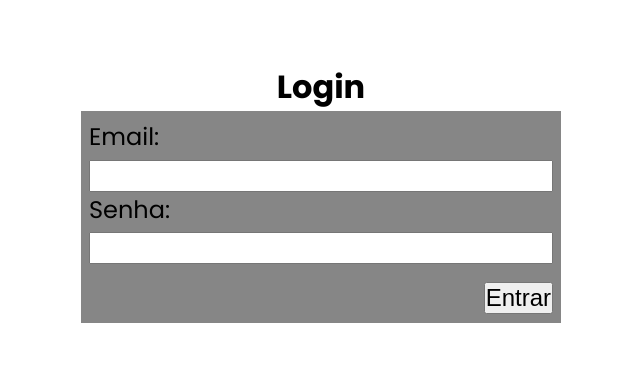
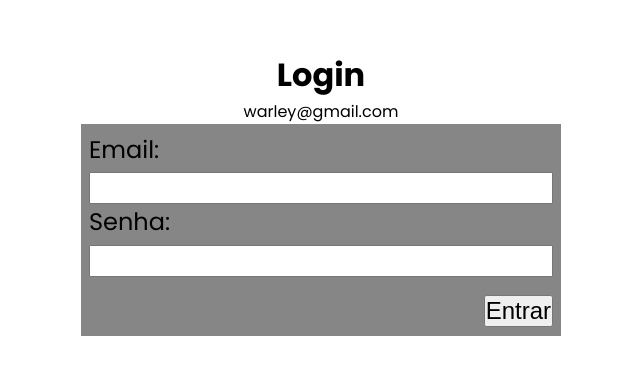
Before and after one commit to Warleyaf/crud-front-end, a React (Vite) app: page /login in a window 1280 px wide. Shown: the part 207-582 px from the top of the page, without its empty margins (319-959 px from the left). Built offline with nearby package versions, Linux system fonts and the light colour scheme.

Commit message:
Iserindo a ContextAPI

```diff
--- a/src/App.jsx
+++ b/src/App.jsx
@@ -1,13 +1,23 @@
 import React from "react"
+import { useContext } from "react";
 
 import { AppRoutes } from './AppRoutes';
 
-
+import { AuthContext } from './contexts/auth';
 function App() {
 
   return (
     <div>
-      <AppRoutes/>
+      <AuthContext.Provider
+        value={{userId: '123',
+        user: {
+          email: 'warley@gmail.com'
+        }}}
+
+      >
+        <AppRoutes/>
+      </AuthContext.Provider>
+
     </div>
   )
 }
--- /dev/null
+++ b/src/contexts/auth.jsx
@@ -0,0 +1,3 @@
+import React, { createContext } from "react";
+
+export const AuthContext = createContext();
--- a/src/pages/LoginPage/LoginPage.jsx
+++ b/src/pages/LoginPage/LoginPage.jsx
@@ -1,11 +1,14 @@
 import React from "react";
-import { useState } from "react";
+import { useState, useContext } from "react";
+
+import { AuthContext } from "../../contexts/auth";
 
 import { createSession } from "../../services/api";
 
 import './LoginPage.css';
 
 export function LoginPage() {
+   const {user} = useContext(AuthContext);
 
    const [email, setEmail] = useState('');
    const [password, setPassword] = useState('');
@@ -22,6 +25,7 @@ export function LoginPage() {
    return(
       <div id="login">
          <div className="title"><h1>Login</h1></div>
+         <p>{user.email}</p>
          <div className="form">
             <div className="field">
                <label htmlFor="email">Email:</label>
--- a/src/pages/MainPage/MainPage.jsx
+++ b/src/pages/MainPage/MainPage.jsx
@@ -1,6 +1,7 @@
-import React from "react";
+import React, { useReducer } from "react";
 import { useState } from 'react'
 import { useEffect } from "react";
+import { useContext } from "react";
 
 import { Nav } from "./Nav";
 import { Search } from "./Search";
@@ -11,12 +12,14 @@ import { Repositories } from "./Repositories";
 import { getRepositories, createRepository, destroyRepository } from "../../services/api";
 
 import { Link } from "react-router-dom";
+import { AuthContext } from "../../contexts/auth";
 
 //================================================================================//
 
 const userId = '62b9be499bfec0d2626c3efc'
 
 export function MainPage() {
+   const {user} = useContext(AuthContext);
    const [repositories, setRepositories] = useState([])
    const [loading, setLoading] = useState(true);
    const [loadingError, setLoadingError] = useState(false);
@@ -89,6 +92,7 @@ export function MainPage() {
          <Search
             onSearch={handleSearch}
          />
+         <p> Olá {user.email}!</p>
 
          <Repositories
             repositories={repositories}
```
